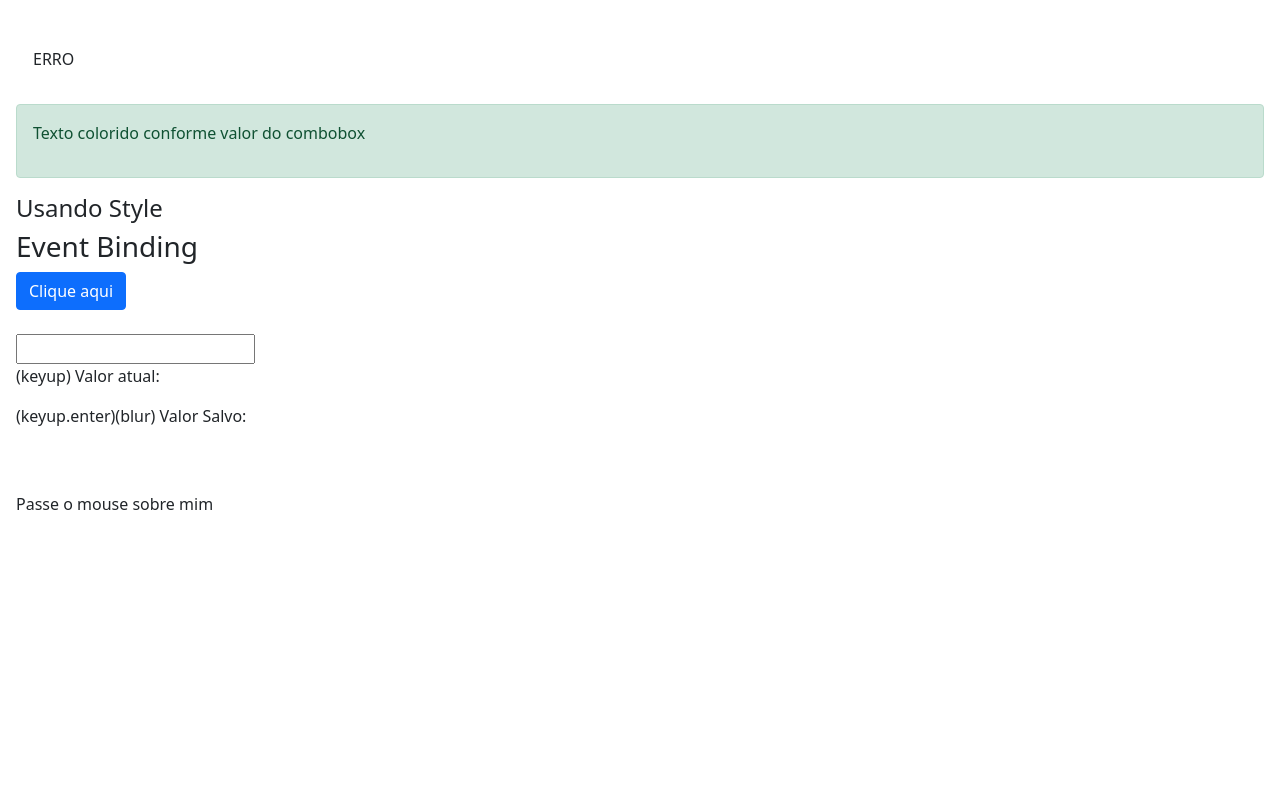
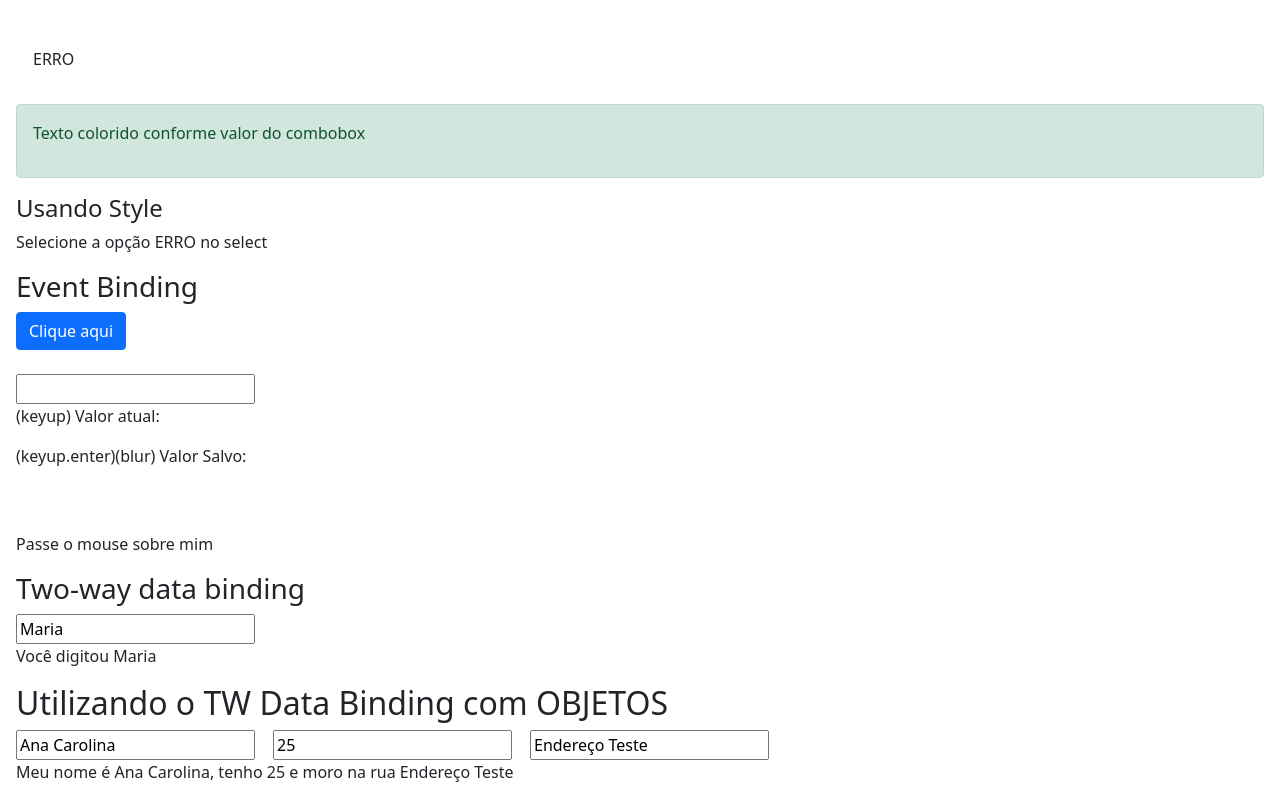
Before and after one commit to carolferreiradev/curso-angular-loianegroner, an Angular app in the folder data-binding/: page / in a window 1280 px wide. Shown: the part 780-1580 px from the top of the page. Before the commit the page ends 1312 px from the top, so only its background shows below. Built offline with nearby package versions, Linux system fonts and the light colour scheme.

Commit message:
Two-Way Data Binding

```diff
--- a/data-binding/src/app/app.module.ts
+++ b/data-binding/src/app/app.module.ts
@@ -1,5 +1,6 @@
 import { BrowserModule } from '@angular/platform-browser';
 import { NgModule } from '@angular/core';
+import { FormsModule }   from '@angular/forms';
 
 import { AppRoutingModule } from './app-routing.module';
 import { AppComponent } from './app.component';
@@ -12,7 +13,8 @@ import { DataBindingComponent } from './data-binding/data-binding.component';
   ],
   imports: [
     BrowserModule,
-    AppRoutingModule
+    AppRoutingModule,
+    FormsModule
   ],
   providers: [],
   bootstrap: [AppComponent]
--- a/data-binding/src/app/data-binding/data-binding.component.css
+++ b/data-binding/src/app/data-binding/data-binding.component.css
@@ -9,3 +9,7 @@ section{
   background-color: violet;
   transition: 400ms all;
 }
+
+input{
+  margin-right: 18px;
+}
--- a/data-binding/src/app/data-binding/data-binding.component.html
+++ b/data-binding/src/app/data-binding/data-binding.component.html
@@ -42,9 +42,8 @@
 
     </div>
     <h4>Usando Style</h4>
-
-    <div class="alert alert-danger" role="alert"
-    [style.display]="classe.value == 'alert-danger' ? 'block' : 'none'">
+    <p>Selecione a opção ERRO no select</p>
+    <div class="alert alert-danger" role="alert" [style.display]="classe.value == 'alert-danger' ? 'block' : 'none'">
       <p>Esse texto somente aparece em caso de erro</p>
     </div>
 
@@ -56,20 +55,34 @@
     <div>
       <button class="btn btn-primary" (click)="botaoClicado()">Clique aqui</button>
       <br><br>
-      <input type="text"
-        (keyup)="onKeyUp($event)"
-        (keyup.enter)="salvarValor($event.target.value)"
-        (blur)="salvarValor(campoInput.value)"
-      #campoInput
-        >
+      <input type="text" (keyup)="onKeyUp($event)" (keyup.enter)="salvarValor($event.target.value)"
+        (blur)="salvarValor(campoInput.value)" #campoInput>
       <p>(keyup) Valor atual: {{ valorAtual }}</p>
       <p>(keyup.enter)(blur) Valor Salvo: {{ valorSalvo }}</p>
       <br><br>
-      <span
-      (mouseover)="onMouseOverOut()"
-      (mouseout)="onMouseOverOut()"
-      [class.highlight]="isMouseOver"
-      >Passe o mouse sobre mim</span>
+      <span (mouseover)="onMouseOverOut()" (mouseout)="onMouseOverOut()" [class.highlight]="isMouseOver">Passe o mouse
+        sobre mim</span>
     </div>
   </article>
 </section>
+
+<section class="two-way-binding">
+  <article>
+    <h3>Two-way data binding</h3>
+    <div>
+      <input type="text"
+      [(ngModel)]="nome">
+
+      <p>Você digitou {{ nome }}</p>
+    </div>
+
+    <div>
+      <h2>Utilizando o TW Data Binding com OBJETOS</h2>
+      <input type="text" [(ngModel)]="pessoa.nome">
+      <input type="text" [(ngModel)]="pessoa.idade">
+      <input type="text" [(ngModel)]="pessoa.endereco">
+
+      <p>Meu nome é {{ pessoa.nome }}, tenho {{ pessoa.idade }} e moro na rua {{ pessoa.endereco }}</p>
+    </div>
+  </article>
+</section>
--- a/data-binding/src/app/data-binding/data-binding.component.ts
+++ b/data-binding/src/app/data-binding/data-binding.component.ts
@@ -12,6 +12,13 @@ export class DataBindingComponent implements OnInit {
   valorAtual = ''
   valorSalvo: string
   isMouseOver = false
+  nome= 'Maria'
+
+  pessoa={
+    nome: 'Ana Carolina',
+    idade: 25,
+    endereco: 'Endereço Teste'
+  }
   getValor() {
     return 1
   }
```
